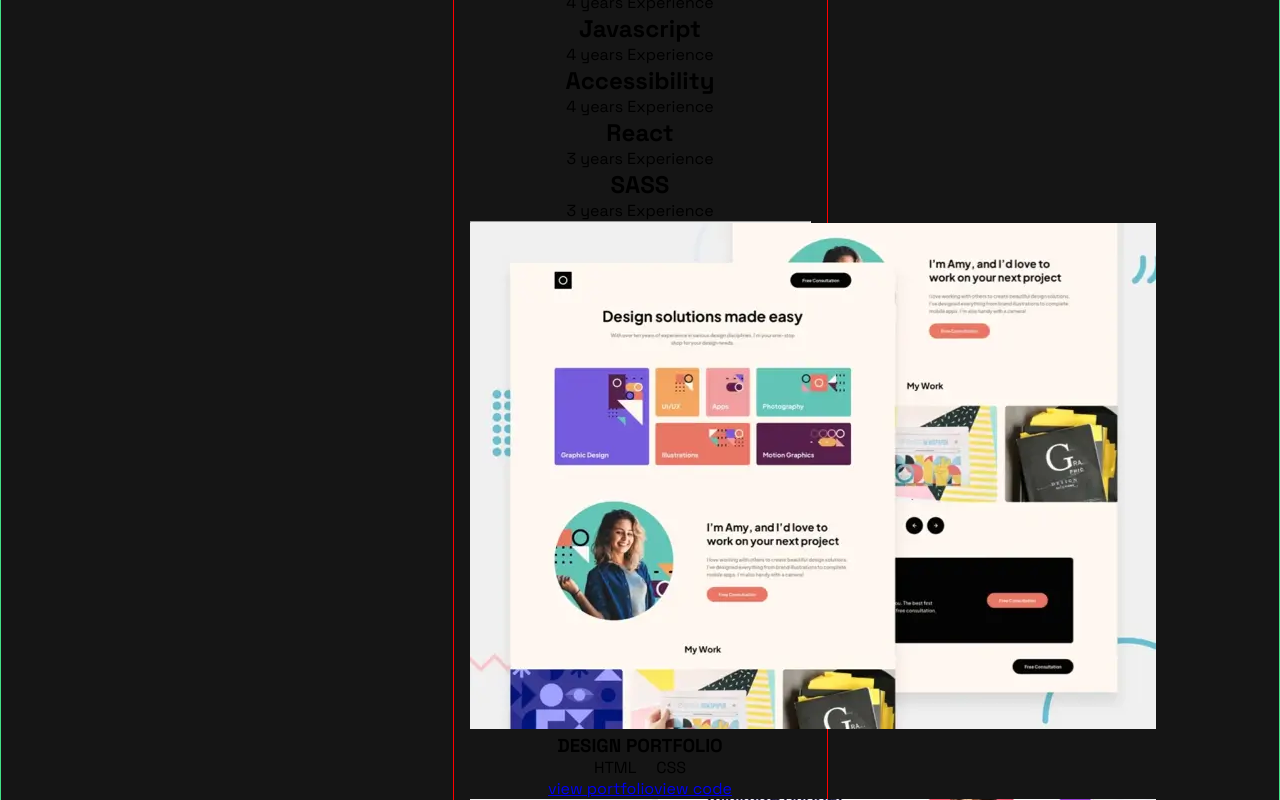
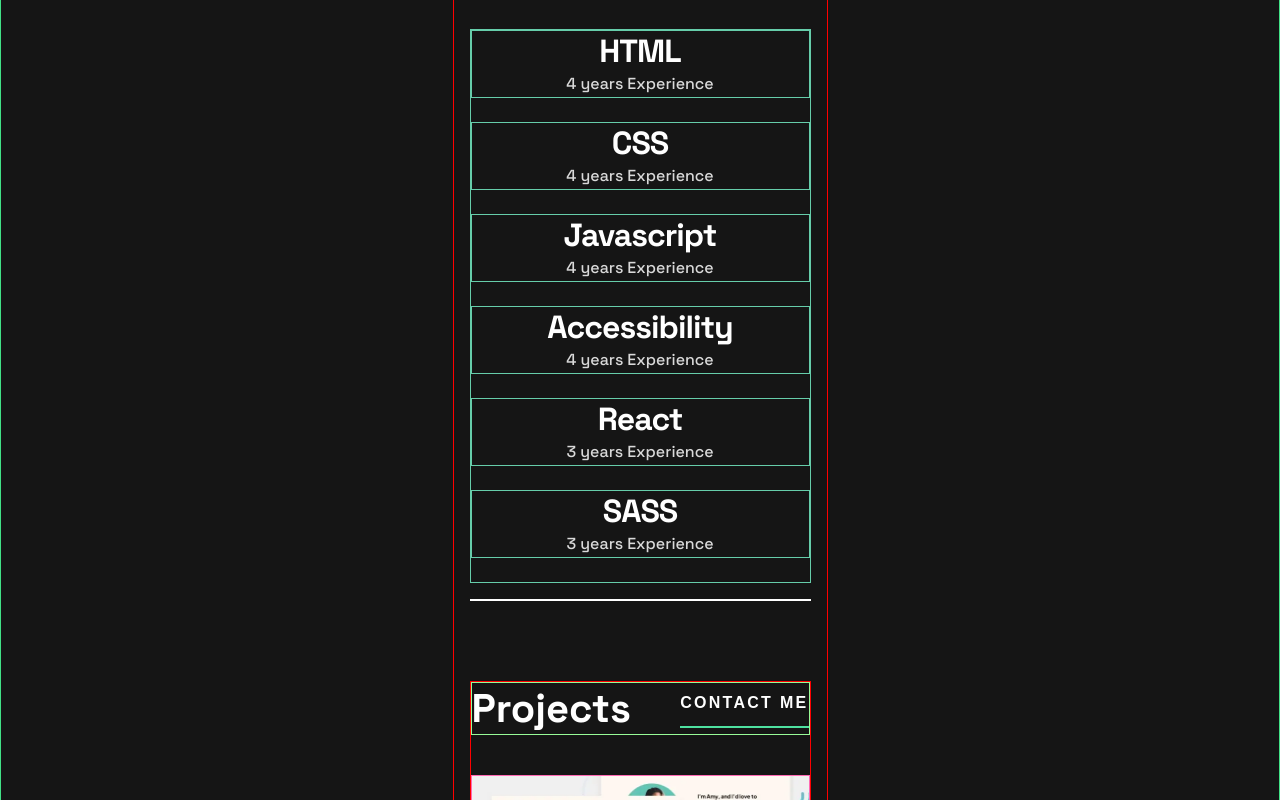
Before and after one commit to LeaHaelin/react-single-page-portfolio, a React (Create React App) app: page / in a window 1280 px wide. Shown: the part 780-1580 px from the top of the page. Built offline with nearby package versions, Linux system fonts and the light colour scheme.

Commit message:
refactor styles

```diff
--- a/src/App.js
+++ b/src/App.js
@@ -17,13 +17,12 @@
     <div className="App">
       <Nav iconGithub={iconGithub} iconFrontendM={iconFrontendM} iconLinkedin={iconLinkedin} iconTwitter={iconTwitter} />
       <Header />
-      <hr />
+      <hr className="line" />
       <Skills />
-      <hr />
+      <hr className="line" />
       <Projects />
-      <hr />
       <Contact />
-      <hr />
+      <hr className="line" />
       <Footer iconGithub={iconGithub} iconFrontendM={iconFrontendM} iconLinkedin={iconLinkedin} iconTwitter={iconTwitter} />
     </div>
   );
--- a/src/components/Contact.js
+++ b/src/components/Contact.js
@@ -1,7 +1,16 @@
 import React from 'react'
 
-export const Contact = () => {
+export const Contact = ({ iconGithub, iconFrontendM, iconLinkedin, iconTwitter }) => {
     return (
-        <div>Contact</div>
+        <div className='contact'>
+            <h2 className="contact__header">Contact</h2>
+            <p className="contact__text">I would love to hear about your project and how I could help. Please fill in the form, and I’ll get back to you as soon as possible.</p>
+            <form className="contact__form" action="mailto:lea8haelin@gmail.com">
+                <input className='contact__details name' type="text" placeholder='name' required />
+                <input className='contact__details email' type="text" placeholder='email' required />
+                <textarea className='contact__details messages' name="" id="" cols="30" rows="10" placeholder='message' required></textarea>
+                <button className='contact__submit' type="submit">send message</button>
+            </form>
+        </div >
     )
 }
--- a/src/components/Projects.js
+++ b/src/components/Projects.js
@@ -60,6 +60,10 @@
     ]
     return (
         <div className="projects">
+            <div className="projects__header">
+                <h2 className="projects__title">Projects</h2>
+                <button className="projects__contact contact-me">contact me</button>
+            </div>
             {projectsArr.map(project => {
                 return (
                     <div className="project">
@@ -70,8 +74,8 @@
                         <h3 className="project__title">{project.title}</h3>
                         <p className="project__skill">{project.skill} </p>
                         <div className="project__urls">
-                            <a className='project__url--site' href="/">view portfolio</a>
-                            <a className='project__url--code' href="/">view code</a>
+                            <a className='project__url view-site' href="/">view portfolio</a>
+                            <a className='project__url view-code' href="/">view code</a>
                         </div>
                     </div>
                 )
--- a/src/components/Skills.js
+++ b/src/components/Skills.js
@@ -27,8 +27,8 @@
             {skillsArr.map(skill => {
                 return (
                     <div className="skill">
-                        <h2>{skill.title}</h2>
-                        <p>{skill.years} years Experience</p>
+                        <h2 className="skill__title">{skill.title}</h2>
+                        <p className="skill__experience">{skill.years} years Experience</p>
                     </div>)
             })}
         </div>
--- a/src/styles/_contact.scss
+++ b/src/styles/_contact.scss
@@ -0,0 +1,61 @@
+.contact {
+    margin-bottom: 87px;
+}
+
+.contact__header {
+    font-weight: 700;
+    font-size: 40px;
+    color: $white;
+    margin-top: 60px;
+}
+
+.contact__text {
+    margin-top: 20px;
+    font-weight: 500;
+    font-size: 16px;
+    line-height: 26px;
+    color: $grey;
+}
+
+.contact__form {
+    display: flex;
+    flex-direction: column;
+    margin-top: 50px;
+}
+
+.contact__details,
+textarea {
+    border: none;
+    border-bottom: 1px solid $white;
+    background-color: transparent;
+    outline: none;
+    margin-bottom: 32px;
+    padding: 17px 24px;
+    font-weight: 500;
+    font-size: 16px;
+    color: $grey;
+}
+
+.contact__details::placeholder,
+textarea::placeholder {
+    text-transform: uppercase;
+    font-weight: 500;
+    font-size: 16px;
+    font-family: "Space Grotesk";
+}
+
+.contact__submit {
+    font-family: "Space Grotesk";
+    font-weight: 700;
+    font-size: 16px;
+    line-height: 26px;
+    letter-spacing: 2.29px;
+    color: $white;
+    text-transform: uppercase;
+    background-color: transparent;
+    border: none;
+    width: fit-content;
+    border-bottom: 2px solid $green;
+    padding-bottom: 10px;
+    margin-left: auto;
+}
--- a/src/styles/_footer.scss
+++ b/src/styles/_footer.scss
@@ -0,0 +1,3 @@
+.footer {
+    margin: 40px auto 60px;
+}
--- a/src/styles/_header.scss
+++ b/src/styles/_header.scss
@@ -1,5 +1,5 @@
 .header {
-    margin-top: 40px;
+    margin: 40px 0 80px;
     border: 1px solid salmon;
 }
 
--- a/src/styles/_projects.scss
+++ b/src/styles/_projects.scss
@@ -1,3 +1,66 @@
+.projects {
+    border: 1px solid red;
+    margin: 80px 0;
+}
+
+.projects__header {
+    border: 1px solid palegreen;
+    padding: 0;
+    display: flex;
+    justify-content: space-between;
+    align-items: center;
+}
+
+.projects__title {
+    font-weight: 700;
+    font-size: 40px;
+    color: $white;
+}
+
+.projects__contact {
+    margin: 0;
+}
+
+.project {
+    border: 1px solid hotpink;
+    margin-top: 40px;
+    text-align: start;
+}
+
+.project__thumbnail {
+    width: 100%;
+    height: 253px;
+    margin-bottom: 20px;
+}
+
+.project__title {
+    font-weight: 700;
+    font-size: 24px;
+    line-height: 32px;
+    color: $white;
+    margin-bottom: 7px;
+}
+
 .project__skill {
-    word-spacing: 1rem;
+    font-weight: 500;
+    font-size: 18px;
+    line-height: 18px;
+    word-spacing: 18px;
+    color: $grey;
+    margin-bottom: 20px;
 }
+
+.project__urls {
+    border: 1px solid red;
+    height: 38px;
+}
+
+.project__url {
+    font-weight: 700;
+    font-size: 16px;
+    line-height: 26px;
+    border-bottom: 2px solid $green;
+    color: $white;
+    padding-bottom: 10px;
+    margin-right: 30px;
+}
--- a/src/styles/_skills.scss
+++ b/src/styles/_skills.scss
@@ -0,0 +1,23 @@
+.skills {
+    border: 1px solid mediumaquamarine;
+    margin: 40px 0 16px;
+}
+
+.skill {
+    border: 1px solid mediumaquamarine;
+    margin-bottom: 24px;
+}
+
+.skill__title {
+    font-weight: 700;
+    font-size: 32px;
+    color: $white;
+    letter-spacing: -1px;
+}
+
+.skill__experience {
+    font-weight: 500;
+    font-size: 16px;
+    line-height: 26px;
+    color: $grey;
+}
--- a/src/styles/app.css
+++ b/src/styles/app.css
@@ -5,7 +5,7 @@
 }
 
 body {
-  background-color: #151515;
+  background: linear-gradient(to bottom, #151515 0%, #151515 81.5%, #242424 81.5%, #242424 100%);
   border: 1px solid rgb(65, 225, 134);
 }
 
@@ -17,6 +17,10 @@
   text-align: center;
   font-family: "Space Grotesk";
   background: no-repeat top 124px right 187px url("../assets/images/pattern-rings.svg"), no-repeat top 254px left 311px url("../assets/images/pattern-circle.svg");
+}
+
+.line {
+  border: 1px solid #FFFFFF;
 }
 
 @font-face {
@@ -50,7 +54,7 @@
 }
 
 .header {
-  margin-top: 40px;
+  margin: 40px 0 80px;
   border: 1px solid salmon;
 }
 
@@ -88,6 +92,159 @@
   padding-bottom: 10px;
 }
 
+.skills {
+  border: 1px solid mediumaquamarine;
+  margin: 40px 0 16px;
+}
+
+.skill {
+  border: 1px solid mediumaquamarine;
+  margin-bottom: 24px;
+}
+
+.skill__title {
+  font-weight: 700;
+  font-size: 32px;
+  color: #FFFFFF;
+  letter-spacing: -1px;
+}
+
+.skill__experience {
+  font-weight: 500;
+  font-size: 16px;
+  line-height: 26px;
+  color: #D9D9D9;
+}
+
+.projects {
+  border: 1px solid red;
+  margin: 80px 0;
+}
+
+.projects__header {
+  border: 1px solid palegreen;
+  padding: 0;
+  display: flex;
+  justify-content: space-between;
+  align-items: center;
+}
+
+.projects__title {
+  font-weight: 700;
+  font-size: 40px;
+  color: #FFFFFF;
+}
+
+.projects__contact {
+  margin: 0;
+}
+
+.project {
+  border: 1px solid hotpink;
+  margin-top: 40px;
+  text-align: start;
+}
+
+.project__thumbnail {
+  width: 100%;
+  height: 253px;
+  margin-bottom: 20px;
+}
+
+.project__title {
+  font-weight: 700;
+  font-size: 24px;
+  line-height: 32px;
+  color: #FFFFFF;
+  margin-bottom: 7px;
+}
+
 .project__skill {
-  word-spacing: 1rem;
+  font-weight: 500;
+  font-size: 18px;
+  line-height: 18px;
+  word-spacing: 18px;
+  color: #D9D9D9;
+  margin-bottom: 20px;
+}
+
+.project__urls {
+  border: 1px solid red;
+  height: 38px;
+}
+
+.project__url {
+  font-weight: 700;
+  font-size: 16px;
+  line-height: 26px;
+  border-bottom: 2px solid #4EE1A0;
+  color: #FFFFFF;
+  padding-bottom: 10px;
+  margin-right: 30px;
+}
+
+.contact {
+  margin-bottom: 87px;
+}
+
+.contact__header {
+  font-weight: 700;
+  font-size: 40px;
+  color: #FFFFFF;
+  margin-top: 60px;
+}
+
+.contact__text {
+  margin-top: 20px;
+  font-weight: 500;
+  font-size: 16px;
+  line-height: 26px;
+  color: #D9D9D9;
+}
+
+.contact__form {
+  display: flex;
+  flex-direction: column;
+  margin-top: 50px;
+}
+
+.contact__details,
+textarea {
+  border: none;
+  border-bottom: 1px solid #FFFFFF;
+  background-color: transparent;
+  outline: none;
+  margin-bottom: 32px;
+  padding: 17px 24px;
+  font-weight: 500;
+  font-size: 16px;
+  color: #D9D9D9;
+}
+
+.contact__details::placeholder,
+textarea::placeholder {
+  text-transform: uppercase;
+  font-weight: 500;
+  font-size: 16px;
+  font-family: "Space Grotesk";
+}
+
+.contact__submit {
+  font-family: "Space Grotesk";
+  font-weight: 700;
+  font-size: 16px;
+  line-height: 26px;
+  letter-spacing: 2.29px;
+  color: #FFFFFF;
+  text-transform: uppercase;
+  background-color: transparent;
+  border: none;
+  width: fit-content;
+  border-bottom: 2px solid #4EE1A0;
+  padding-bottom: 10px;
+  margin-left: auto;
+}
+
+.footer {
+  margin: 40px auto 60px;
 }/*# sourceMappingURL=app.css.map */
--- a/src/styles/app.scss
+++ b/src/styles/app.scss
@@ -13,7 +13,11 @@
 }
 
 body {
-    background-color: $black;
+    background: linear-gradient(to bottom,
+            $black 0%,
+            $black 81.5%,
+            $darkGrey 81.5%,
+            $darkGrey 100%);
     border: 1px solid rgb(65, 225, 134);
 }
 
@@ -28,6 +32,10 @@
         no-repeat top 254px left 311px $patternCircle;
 }
 
+.line {
+    border: 1px solid $white;
+}
+
 @font-face {
     font-family: "Space Grotesk";
     src: url(../assets/fonts/SpaceGrotesk-VariableFont_wght.ttf);
```
Also changed, not shown: 1 other file (tests, documents, lock files or other folders).
